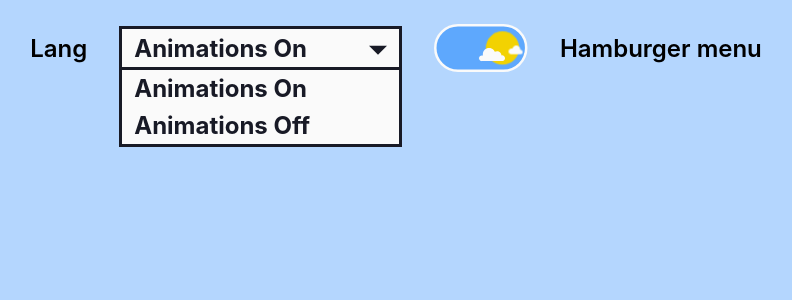
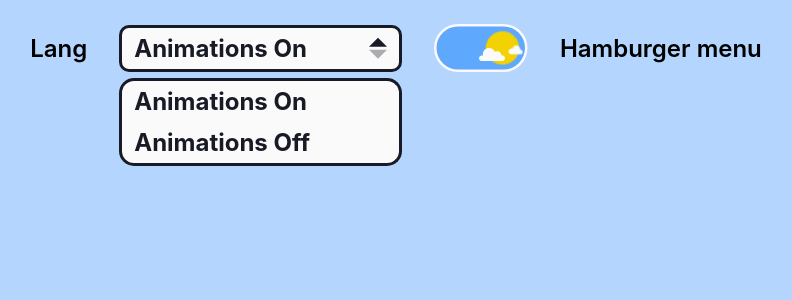
Before and after one commit to George-Grainger/personal-website, a Next.js app: page / in a window 1280 px wide. Both pictures are taken after a click on the button "Animations On". Shown: the top 300 px of the page, without its empty margins (244-1036 px from the left). Built offline with nearby package versions, Linux system fonts and the light colour scheme.

Commit message:
Extract custom select into its own component
Will update the select animation to simplify css and html

```diff
--- a/components/AnimationsSelect/AnimationSelect.module.css
+++ b/components/AnimationsSelect/AnimationSelect.module.css
@@ -5,85 +5,8 @@
   width: 3rem;
 }
 
-.darkline {
-  stroke: hsl(0, 0%, 73%);
-}
-
-.wrapper {
-  --delay: 80ms;
+.select {
   display: none;
-  position: relative;
-}
-
-.wrapper.show:focus-within .label {
-  transition-delay: 0ms;
-  transform: translateX(0);
-  opacity: 1;
-}
-
-.wrapper.show:focus-within .label:last-child {
-  transition-delay: var(--delay);
-}
-
-.select {
-  display: flex;
-  margin: 0;
-  border: none;
-  position: absolute;
-  flex-direction: column;
-  top: 100%;
-  left: 0;
-  padding: 0;
-  z-index: -1;
-}
-
-.select input[type='radio'] {
-  visibility: hidden;
-}
-
-.title,
-.label {
-  width: 17.5ch;
-  padding: 0.175em 1.5em 0.175em 0.5em;
-  font-weight: 700;
-  color: var(--text);
-  background-color: var(--inverse);
-  text-transform: capitalize;
-}
-
-.title:hover,
-.label:hover {
-  background-color: var(--inverse-hover);
-}
-
-.label {
-  border-inline: 0.125em solid currentColor;
-  transform: translateY(-25%);
-  opacity: 0;
-  transition: opacity var(--duration) var(--transition) var(--delay), transform var(--duration) var(--transition) var(--delay);
-}
-
-.label:last-child {
-  border-bottom: 0.125em solid currentColor;
-  transition-delay: 0ms;
-  z-index: -1;
-}
-
-.title {
-  border: 0.125em solid currentColor;
-  position: relative;
-  text-align: left;
-}
-
-.title::after {
-  --size: 0.375em;
-  content: '';
-  position: absolute;
-  inset: 50% 0.5em auto auto;
-  transform: translateY(-25%);
-  border-left: var(--size) solid transparent;
-  border-right: var(--size) solid transparent;
-  border-top: var(--size) solid currentColor;
 }
 
 @media only screen and (min-width: 40em) {
@@ -91,7 +14,7 @@
     display: none;
   }
 
-  .wrapper {
+  .select {
     display: inherit;
   }
 }
--- a/components/AnimationsSelect/AnimationSelect.tsx
+++ b/components/AnimationsSelect/AnimationSelect.tsx
@@ -1,13 +1,15 @@
-import { useEffect, useState } from 'react';
+import React, { useEffect, useState } from 'react';
 import { useMotionPreference } from '../../context/MotionPreferenceProvider';
-import cn from 'classnames';
+import CustomSelect from '../CustomSelect';
 import styles from './AnimationSelect.module.css';
 
 const AnimationSelect = () => {
-  const { setMotionPreference, resolvedMotionPreference } = useMotionPreference();
-
+  const options = [
+    { id: 'animations-on', value: 'no-preference', displayValue: 'Animations on' },
+    { id: 'animations-off', value: 'reduce', displayValue: 'Animations off' }
+  ];
   const [mounted, setMounted] = useState(false);
-  const [optionsVisible, setOptionsVisible] = useState(false);
+  const { resolvedMotionPreference, setMotionPreference } = useMotionPreference();
 
   // When mounted on client, now we can show the UI
   useEffect(() => setMounted(true), []);
@@ -18,7 +20,7 @@ const AnimationSelect = () => {
     <>
       <svg
         aria-label="Show animations?"
-        aria-role="button"
+        role="button"
         className={styles.button}
         width="50"
         height="50"
@@ -27,31 +29,15 @@ const AnimationSelect = () => {
         onClick={() => setMotionPreference(resolvedMotionPreference === 'no-preference' ? 'reduced' : 'no-preference')}
       >
         <path d="M8 4C6.93913 4 5.92172 4.42143 5.17157 5.17157C4.42143 5.92172 4 6.93913 4 8V28H8V8H28V4H8ZM16 12C14.9391 12 13.9217 12.4214 13.1716 13.1716C12.4214 13.9217 12 14.9391 12 16V36H16V16H36V12H16ZM40 24V40H24V24H40ZM40 20H24C22.9391 20 21.9217 20.4214 21.1716 21.1716C20.4214 21.9217 20 22.9391 20 24V40C20 41.0609 20.4214 42.0783 21.1716 42.8284C21.9217 43.5786 22.9391 44 24 44H40C41.0609 44 42.0783 43.5786 42.8284 42.8284C43.5786 42.0783 44 41.0609 44 40V24C44 22.9391 43.5786 21.9217 42.8284 21.1716C42.0783 20.4214 41.0609 20 40 20ZM28 26V38L36 32L28 26Z" />
-        <path className={resolvedMotionPreference === 'no-preference' ? 'hidden' : ''} d="M2 1.5L47.5 47" stroke-width="5" />
+        <path className={resolvedMotionPreference === 'no-preference' ? 'hidden' : ''} d="M2 1.5L47.5 47" strokeWidth="5" />
       </svg>
-      <div
-        className={cn(styles.wrapper, optionsVisible ? styles.show : '')}
-        onBlur={(e) => !e.currentTarget.matches(':focus-within') && setOptionsVisible(false)}
-      >
-        <button arial-hidden="true" className={styles.title} onClick={() => setOptionsVisible(!optionsVisible)}>
-          {resolvedMotionPreference === 'no-preference' ? 'Animations on' : 'Animations off'}
-        </button>
-        <fieldset
-          className={styles.select}
-          onClick={() => setOptionsVisible(false)}
-          onChange={(e) => setMotionPreference((e.target as HTMLInputElement).value)}
-        >
-          <legend className="sr-only">Show animations?</legend>
-          <input className="sr-only" type="radio" id="animations-on" name="animation-preference" value="no-preference" />
-          <label className={styles.label} tabIndex={0} htmlFor="animations-on">
-            Animations on
-          </label>
-          <input className="sr-only" type="radio" id="animations-off" name="animation-preference" value="reduce" />
-          <label className={styles.label} tabIndex={0} htmlFor="animations-off">
-            Animations off
-          </label>
-        </fieldset>
-      </div>
+      <CustomSelect
+        className={styles.select}
+        legend="Show animations?"
+        items={options}
+        defaultValue={resolvedMotionPreference}
+        updateFunction={setMotionPreference}
+      />
     </>
   );
 };
--- /dev/null
+++ b/components/CustomSelect/CustomSelect.module.css
@@ -0,0 +1,100 @@
+.wrapper {
+  --delay: 80ms;
+  --curve: 0.625em;
+  position: relative;
+}
+
+.show .label {
+  transform: translateX(0);
+  opacity: 1;
+  transition-delay: calc(var(--delay) * var(--index)); /* Incrementaly delay starting at top item */
+}
+
+.select {
+  display: flex;
+  margin: 0;
+  border: none;
+  position: absolute;
+  flex-direction: column;
+  top: 100%;
+  left: 0;
+  padding: 0;
+  z-index: -1;
+  transform: translateY(0.25em);
+}
+
+.select input[type='radio'] {
+  visibility: hidden;
+}
+
+.title,
+.label {
+  width: 17.5ch;
+  padding: 0.25em 1.5em 0.25em 0.5em;
+  font-weight: 700;
+  color: var(--text);
+  background-color: var(--inverse);
+  text-transform: capitalize;
+}
+
+.title:hover,
+.label:hover {
+  background-color: var(--inverse-hover);
+}
+
+.label {
+  border-block: none;
+  border-inline: 0.125em solid currentColor;
+  transform: translateY(-25%);
+  opacity: 0;
+  transition: opacity var(--duration) var(--transition), transform var(--duration) var(--transition);
+  transition-delay: calc(var(--delay) * (var(--max-index) - var(--index))); /* Incremental delay starting from the bottom most item */
+  z-index: calc(-1 * var(--index));
+}
+
+.label:first-of-type {
+  border-top: 0.125em solid currentColor;
+  border-radius: var(--curve) var(--curve) 0 0;
+}
+
+.label:last-of-type {
+  border-bottom: 0.125em solid currentColor;
+  border-radius: 0 0 var(--curve) var(--curve);
+}
+
+.title {
+  border-radius: 10px;
+  border: 0.125em solid currentColor;
+  position: relative;
+  text-align: left;
+}
+
+.title::before,
+.title::after {
+  --size: 0.375em;
+  content: '';
+  position: absolute;
+  transform: translateY(-25%);
+  border-left: var(--size) solid transparent;
+  border-right: var(--size) solid transparent;
+  transition: opacity var(--duration) var(--transition);
+}
+
+.title::before {
+  inset: 30% 0.5em auto auto;
+  border-bottom: var(--size) solid currentColor;
+  opacity: 0.35;
+}
+
+.title::after {
+  inset: 60% 0.5em auto auto;
+  border-top: var(--size) solid currentColor;
+}
+
+.show .title::before {
+  opacity: 1;
+}
+
+.show .title::after {
+  opacity: 0.35;
+}
--- /dev/null
+++ b/components/CustomSelect/CustomSelect.tsx
@@ -0,0 +1,44 @@
+import React, { useState } from 'react';
+import cn from 'classnames';
+import styles from './CustomSelect.module.css';
+
+interface Props {
+  className: string;
+  legend: string;
+  items: { id: string; value: string; displayValue: string }[];
+  defaultValue: string | undefined;
+  updateFunction: (a: string) => void;
+}
+
+const CustomSelect = ({ className, legend, items, defaultValue, updateFunction }: Props) => {
+  const [optionsVisible, setOptionsVisible] = useState(false);
+
+  return (
+    <div
+      className={cn(className, styles.wrapper, optionsVisible ? styles.show : '')}
+      onBlur={(e) => !e.currentTarget.matches(':focus-within') && setOptionsVisible(false)}
+    >
+      <button arial-hidden="true" className={styles.title} onClick={() => setOptionsVisible(!optionsVisible)}>
+        {items.find((item) => item.value === defaultValue)?.displayValue || 'Select an option'}
+      </button>
+      <fieldset
+        style={{ '--max-index': items.length - 1 } as React.CSSProperties}
+        defaultValue={defaultValue}
+        className={styles.select}
+        onClick={() => setOptionsVisible(false)}
+      >
+        <legend className="sr-only">{legend}</legend>
+        {items.map(({ id, value, displayValue }, i) => (
+          <React.Fragment key={id}>
+            <input onClick={(e) => updateFunction((e.target as HTMLInputElement).value)} className="sr-only" type="radio" id={id} name={id} value={value} />
+            <label style={{ '--index': i } as React.CSSProperties} className={styles.label} tabIndex={0} htmlFor={id}>
+              {displayValue}
+            </label>
+          </React.Fragment>
+        ))}
+      </fieldset>
+    </div>
+  );
+};
+
+export default CustomSelect;
--- /dev/null
+++ b/components/CustomSelect/index.tsx
@@ -0,0 +1 @@
+export { default } from './CustomSelect';
```
